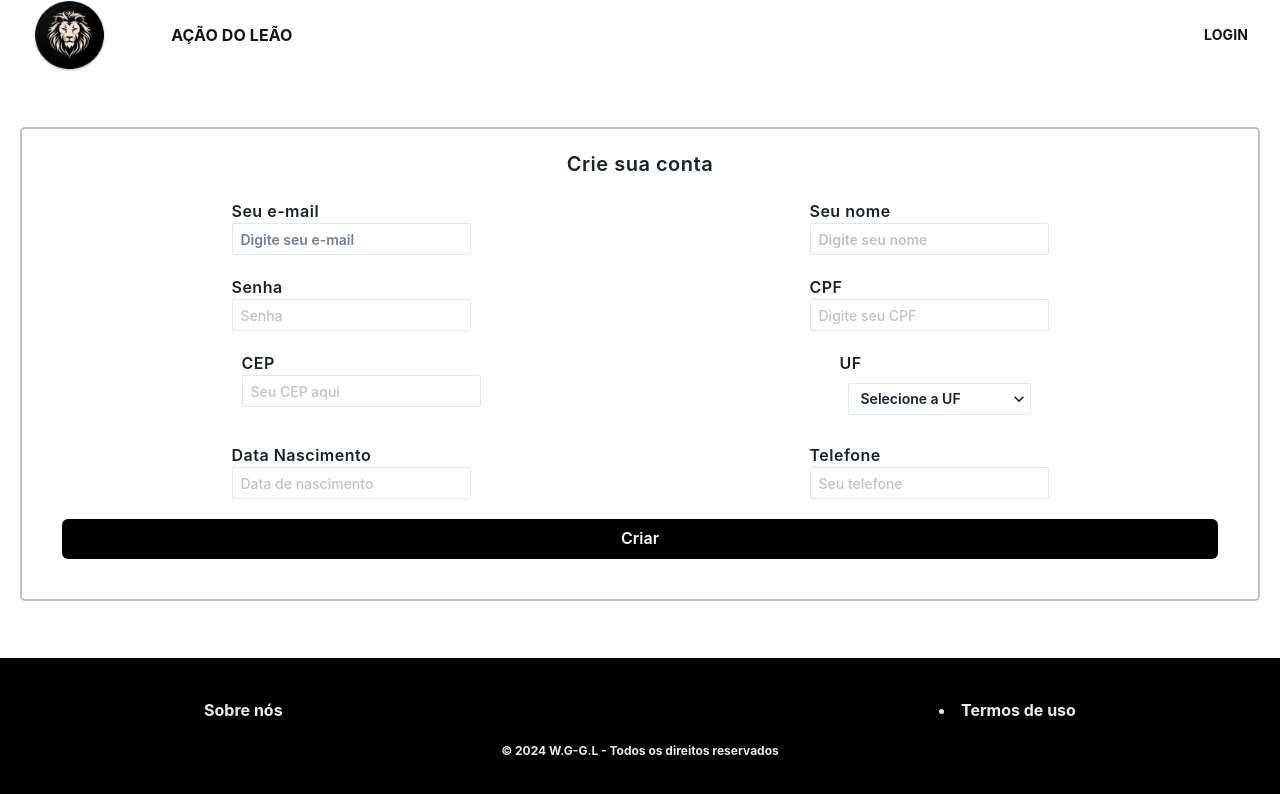
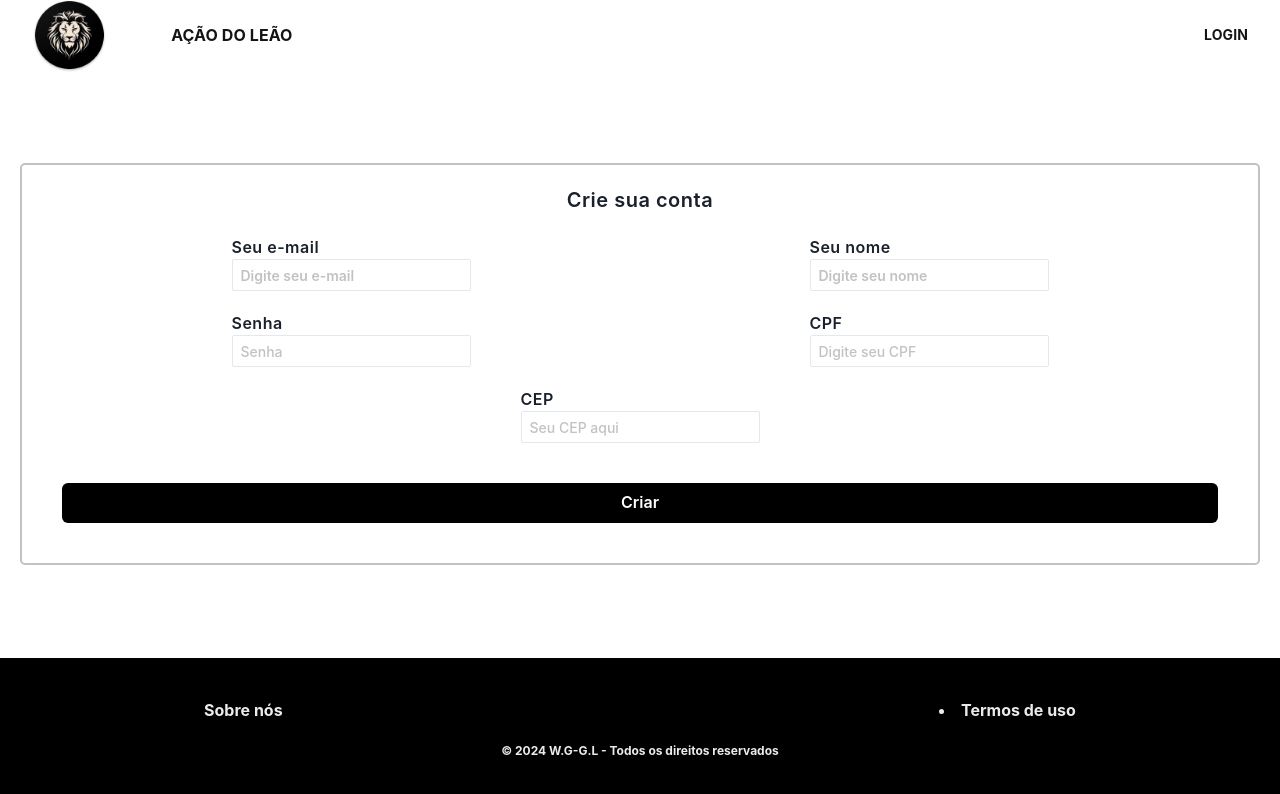
Before and after one commit to GL-Thyago/leaoFront, a Next.js app: page /register in a window 1280 px wide. Shown: the top 794 px of the page. Built offline with nearby package versions, Linux system fonts and the light colour scheme.

Commit message:
deploy18

```diff
--- a/src/pages/register.jsx
+++ b/src/pages/register.jsx
@@ -179,6 +179,12 @@ export default function Home() {
                     >Seu e-mail</Text>
                     <Input
                       p={2}
+                      sx={{
+                        _placeholder: {
+                          color: '#c2c2c2',
+                          // fontWeight: '500',
+                        }
+                      }}
                       size='sm'
                       fontWeight='semibold'
                       {...register('email', {
@@ -306,7 +312,7 @@ export default function Home() {
                       placeholder='Seu CEP aqui' />
                     {errors.cep && <Text color={'red'} fontSize={'xs'}>Por favor, digite um CEP válido.</Text>}
                   </Box>
-                  <Box>
+                  {/* <Box>
                     <Text fontWeight='semibold' letterSpacing='0.5px'>
                       UF
                     </Text>
@@ -328,19 +334,19 @@ export default function Home() {
                         Por favor, selecione uma UF.
                       </Text>
                     )}
-                  </Box>
+                  </Box> */}
 
                 </Flex>
                 <Flex
                   justifyContent={'space-around'}
                 >
 
-                  <Box
+                  {/* <Box
                     // marginX={2}
                   >
                     <Text fontWeight={'semibold'}
                       letterSpacing={'0.5px'}
-                    >Data Nascimento </Text>
+                    >Data Nascimento </Text> */}
                     {/* <Input
                       p={2}
                       fontWeight={'semibold'}
@@ -360,7 +366,7 @@ export default function Home() {
                       {errors.dataNascimento &&  <Text color={'red'} fontSize={'2xs'}>Por favor, digite uma data válida.</Text>} */}
 
 
-                    <Input
+                    {/* <Input
                       as={InputMask}   mask="99/99/9999"
                       maskChar={'_'}
                       p={2}
@@ -383,8 +389,8 @@ export default function Home() {
                       placeholder= 'Data de nascimento' />
                     {errors.dataNascimento && <Text color={'red'} fontSize={'xs'}>Digite um data valida.</Text>}
 
-                  </Box>
-                  <Box>
+                  </Box> */}
+                  {/* <Box>
                     <Text fontWeight={'semibold'}
                       letterSpacing={'0.5px'}
                     >Telefone</Text>
@@ -411,7 +417,7 @@ export default function Home() {
                       size='sm'
                       placeholder='Seu telefone' />
                     {errors.telefone && <Text color={'red'} fontSize={'2xs'}>Por favor, digite uma telefone válido.</Text>}
-                  </Box>
+                  </Box> */}
                 </Flex>
                 <Button
                   backgroundColor={'#000'}
--- a/src/services/api.js
+++ b/src/services/api.js
@@ -1,11 +1,11 @@
 import Axios from "axios";
 
 const api = Axios.create({
-  // baseURL: 'https://leao-leao-back.jx1fyp.easypanel.host/api',
-  // img: 'https://leao-leao-back.jx1fyp.easypanel.host',
+  baseURL: 'https://leao-leao-back.jx1fyp.easypanel.host/api',
+  img: 'https://leao-leao-back.jx1fyp.easypanel.host',
 
-  baseURL: 'http://192.168.15.22:8000/api',
-  img: 'http://192.168.15.22:8000',
+  // baseURL: 'http://192.168.15.22:8000/api',
+  // img: 'http://192.168.15.22:8000',
 //
 
   headers: {
```
